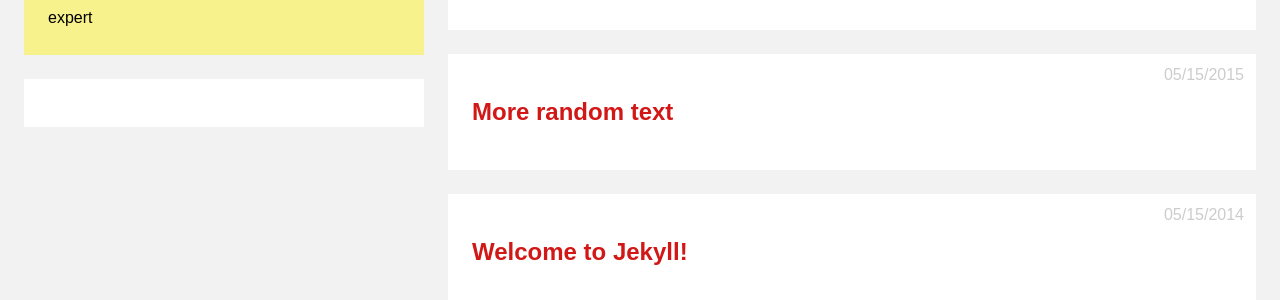
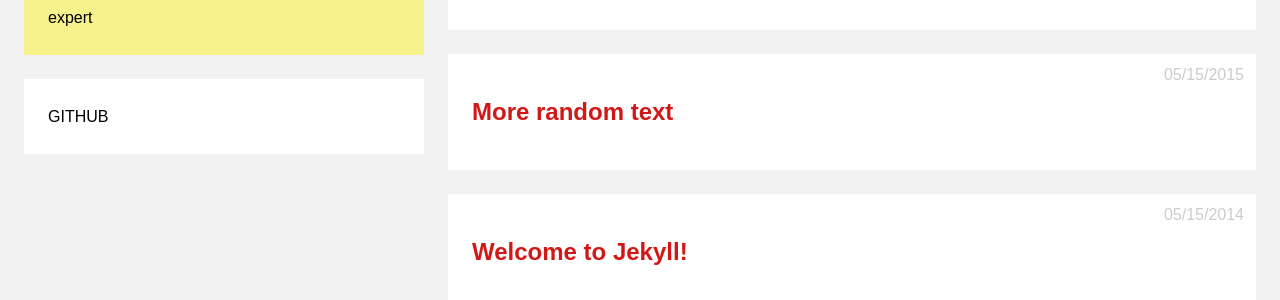
Before and after one commit to subhranshu50/besoeasy.github.io, a Jekyll site: the page built from index.html, in a window 1280 px wide. Shown: the part 198-498 px from the top of the page. Built offline with Jekyll 4.4.1, drawn with Linux system fonts in a browser that asks for light colours.

Commit message:
Update header.html

```diff
--- a/_includes/header.html
+++ b/_includes/header.html
@@ -8,9 +8,7 @@
 
   <div class="module color3">
 
-<span style="font-size: 3em; color: Tomato;">
-  <i class="fas fa-stroopwafel"></i>
-</span>
+GITHUB
 
 
   </div>
```
